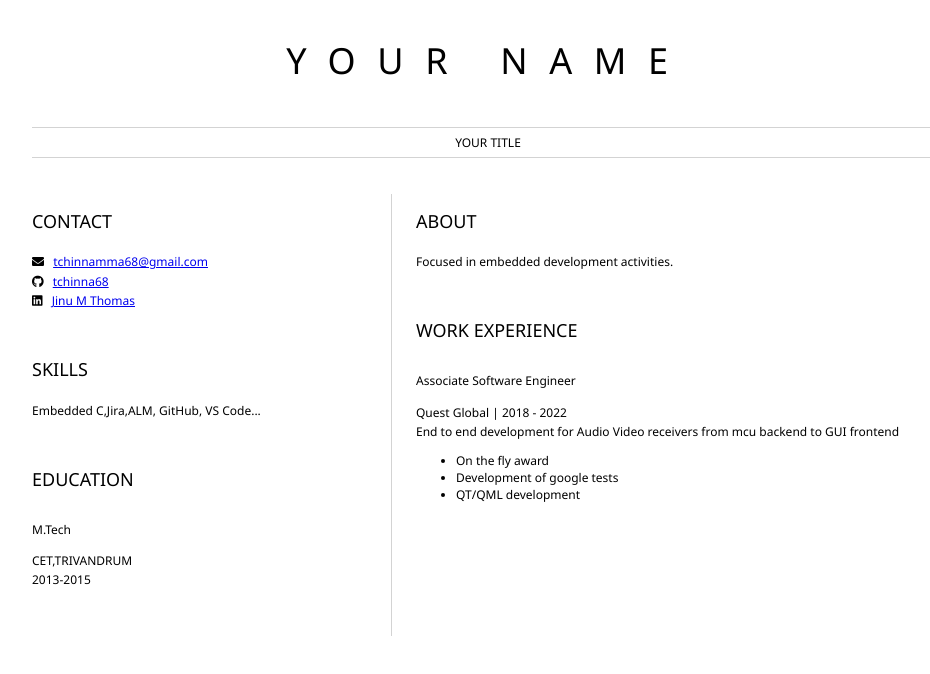
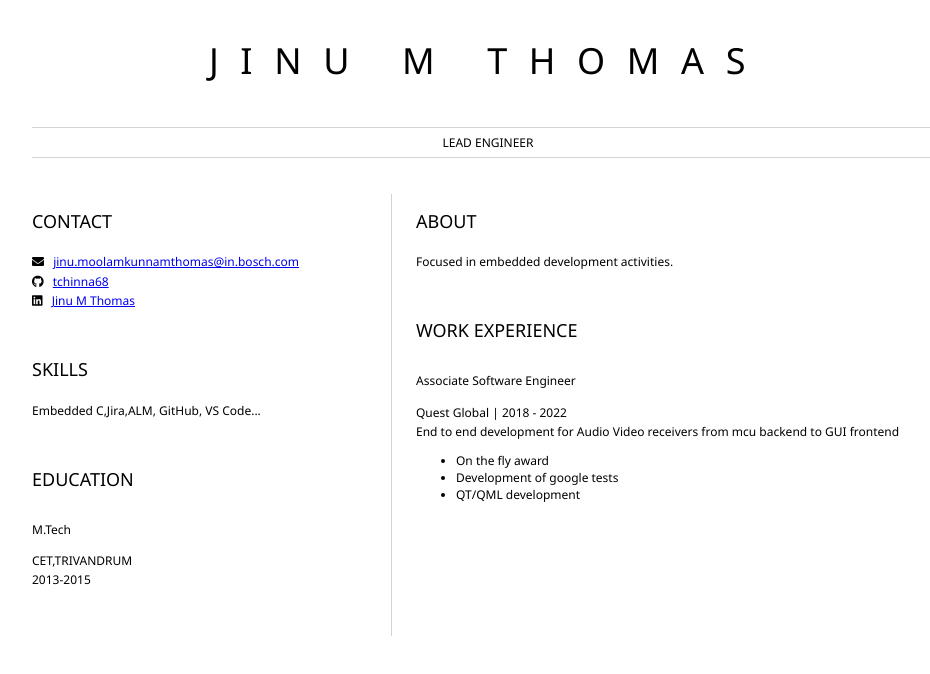
Before and after one commit to tchinna68/myportfolio_j, a plain HTML site: page index.html in a window 1280 px wide. Shown: the whole page, without its empty margins (152-1082 px from the left). Drawn offline with Linux system fonts and the light colour scheme.

Commit message:
index.html is changed

```diff
--- a/index.html
+++ b/index.html
@@ -8,9 +8,9 @@
 	<body>
 		<header id="header">
 			<!-- resume header with your name and title -->
-			<h1>YOUR NAME</h1>
+			<h1>JINU M THOMAS</h1>
 			<hr>
-			YOUR TITLE
+			LEAD ENGINEER
 			<hr>
 		</header>
 		<main>
@@ -20,7 +20,7 @@
 					<!-- contact info including social media -->
                     <p>
                         <i class="fa fa-envelope" aria-hidden="true"></i>
-                        <a href="mailto:tchinnamma68@gmail.com">tchinnamma68@gmail.com</a>
+                        <a href="mailto:tchinnamma68@gmail.com">jinu.moolamkunnamthomas@in.bosch.com</a>
                     </p>
                     <p>
                         <i class="fab fa-github" aria-hidden="true"></i>
```
